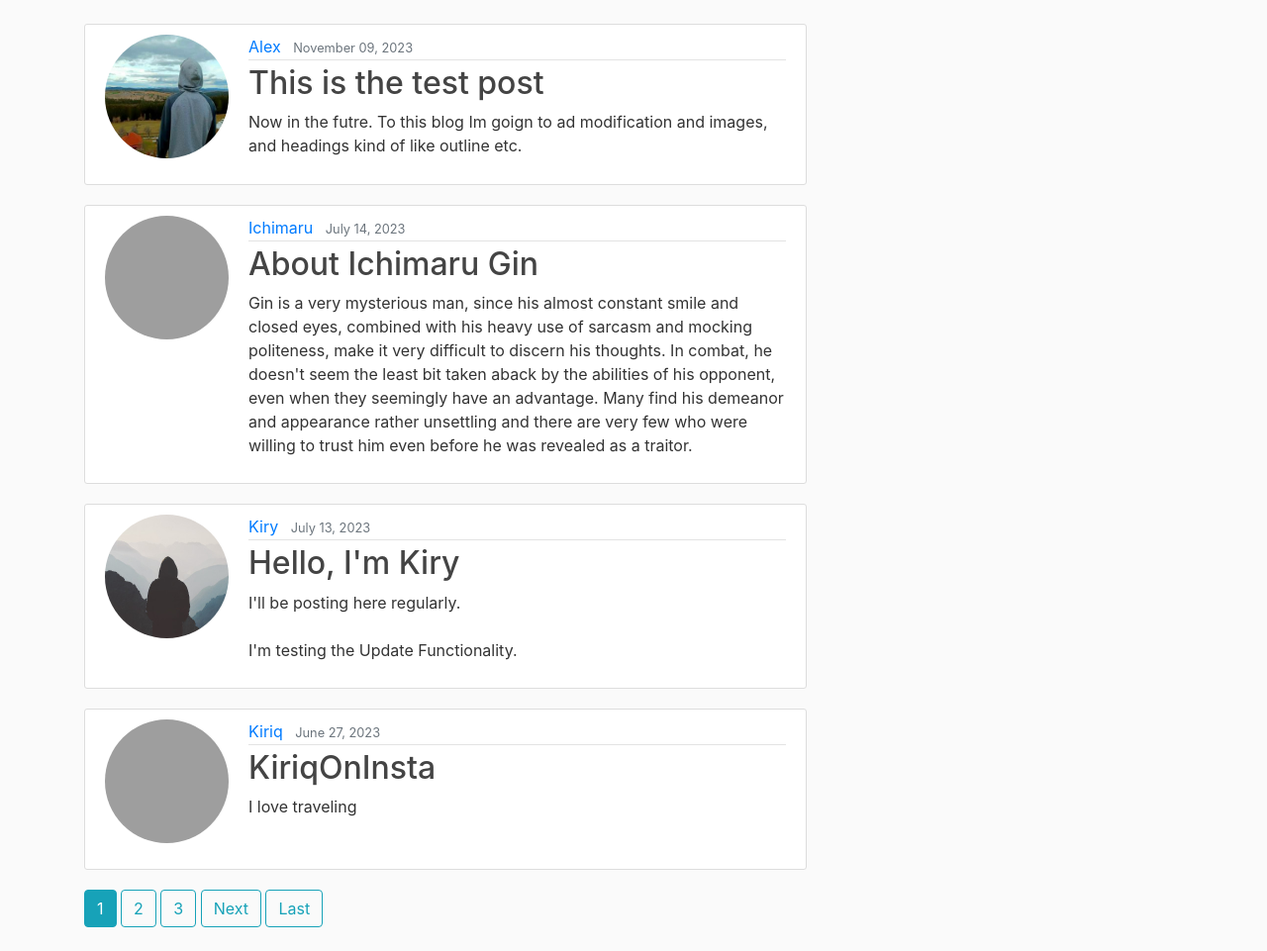
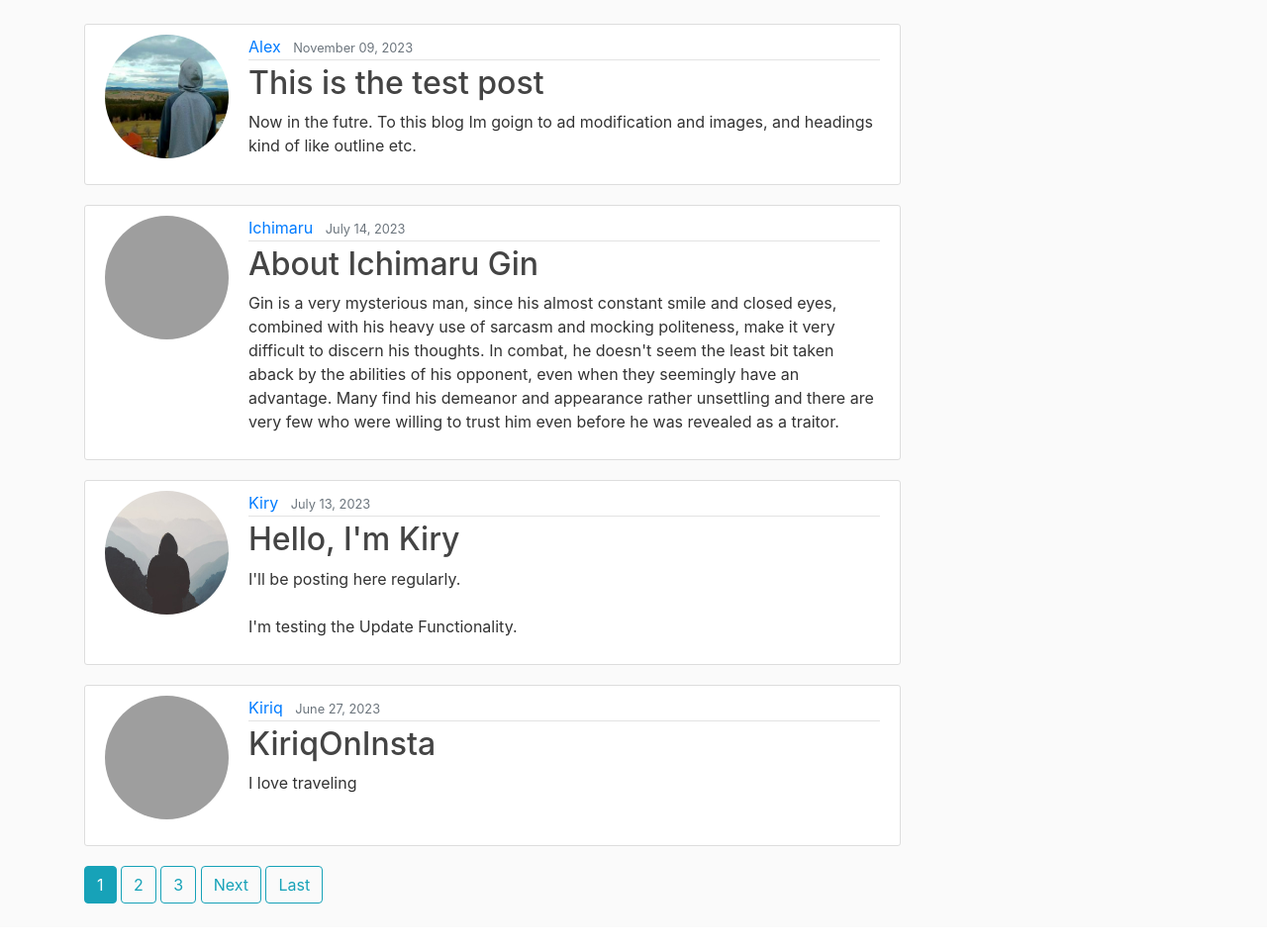
Before and after one commit to AleksandarBuk/Django-Blog, a Django app: page / in a window 1280 px wide. Shown: the part 56-1017 px from the top of the page at 99% size. After the commit the page ends 969 px from the top, so only its background shows below. Run offline with Django 4.2, Linux system fonts and the light colour scheme; data comes from the database, SQL or seed files in the repository; both versions use the stored data as it was before the commit; some libraries are stand-ins or nearby versions; grey boxes are pictures that could not be loaded.

Commit message:
Style updates

```diff
--- a/MyBlog/blog/static/blog/main.css
+++ b/MyBlog/blog/static/blog/main.css
@@ -29,6 +29,7 @@ ul {
 }
 
 .content-section {
+  max-width: 1800px;
   background: #ffffff;
   padding: 10px 20px;
   border: 1px solid #dddddd;
--- a/MyBlog/blog/templates/blog/base.html
+++ b/MyBlog/blog/templates/blog/base.html
@@ -53,7 +53,7 @@
 
 		<main role="main" class="container">
 		  <div class="row">
-		    <div class="col-md-8">
+		    <div class="col-md-9">
 		    	{% if messages %}
 		    		{% for message in messages %}
 		    			<div class="alert alert-{{ message.tags }}">
@@ -63,19 +63,6 @@
 		    	{% endif %}
 		      	{% block content %}{% endblock %}
 		    </div>
-		    <!-- div class="col-md-4">
-		      <div class="content-section">
-		        <h3>Our Sidebar</h3>
-		        <p class='text-muted'>You can put any information here you'd like.
-		          <ul class="list-group">
-		            <li class="list-group-item list-group-item-light">Latest Posts</li>
-		            <li class="list-group-item list-group-item-light">Announcements</li>
-		            <li class="list-group-item list-group-item-light">Calendars</li>
-		            <li class="list-group-item list-group-item-light">etc</li>
-		          </ul>
-		        </p>
-		      </div>
-		    </div> -->
 		  </div>
 		</main>
 
```
Also changed, not shown: MyBlog/db.sqlite3 (deleted).
